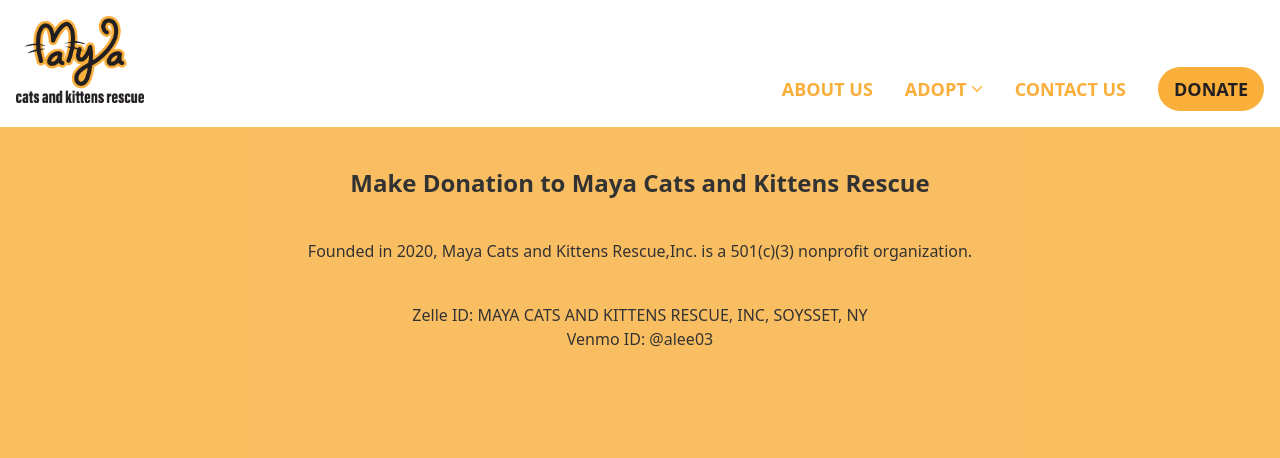
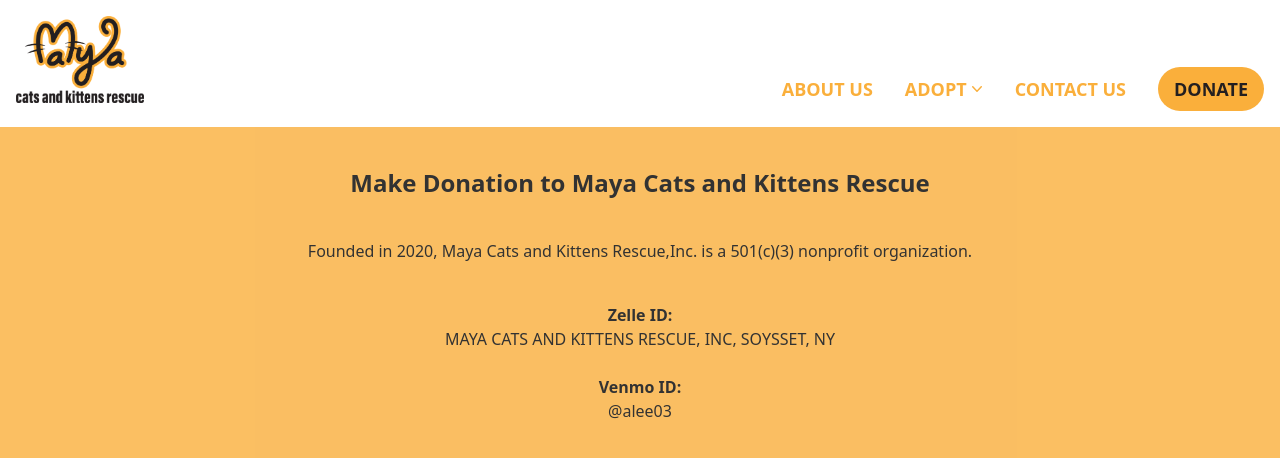
Before and after one commit to minha619/maya-cat-rescue, a React (Create React App) app: page /donate in a window 1280 px wide. Shown: the top 458 px of the page. Built offline with nearby package versions, Linux system fonts and the light colour scheme.

Commit message:
url update

```diff
--- a/src/App.js
+++ b/src/App.js
@@ -22,7 +22,7 @@
         <Nav />
         <div className='flex-1'>
           <Routes>
-            <Route path="/maya-cat-rescue" element={<Home />} />
+            <Route path="maya-cat-rescue/" element={<Home />} />
             <Route path="home/" element={<Home />} />
             <Route path="/about" element={<About />} />
             <Route path="/adopt" element={<Adopt />} />
--- a/src/components/Donate/index.js
+++ b/src/components/Donate/index.js
@@ -7,9 +7,9 @@
                 Founded in 2020, Maya Cats and Kittens Rescue,Inc. is a 501(c)(3) nonprofit organization.
             </p>
             <p>
-                Zelle ID: MAYA CATS AND KITTENS RESCUE, INC, SOYSSET, NY
-                <br />
-                Venmo ID: @alee03
+                <h1 className="font-bold">Zelle ID: </h1> MAYA CATS AND KITTENS RESCUE, INC, SOYSSET, NY
+                <br /><br />
+                <h1 className="font-bold">Venmo ID:</h1> @alee03
             </p>
         </section>
     )
```
